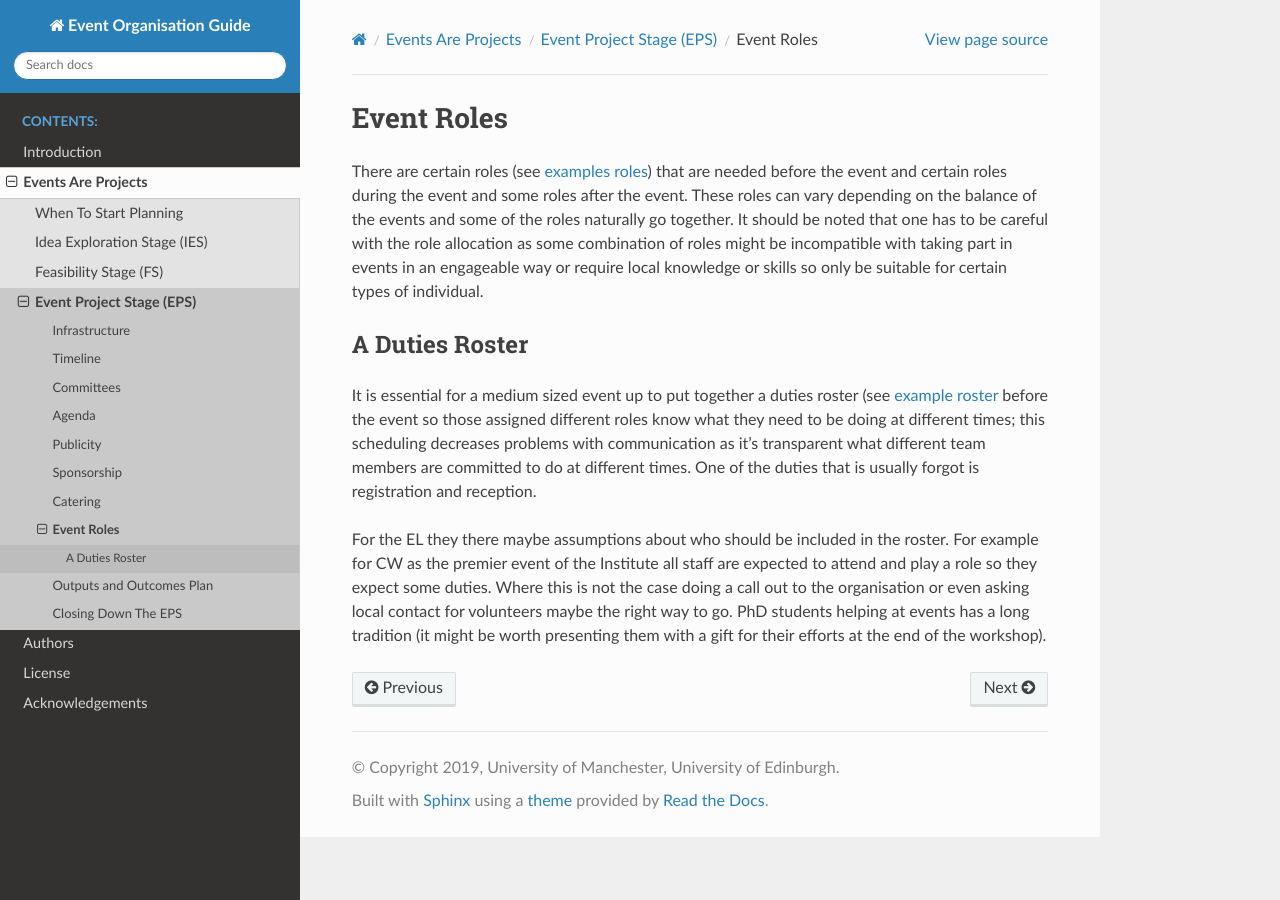
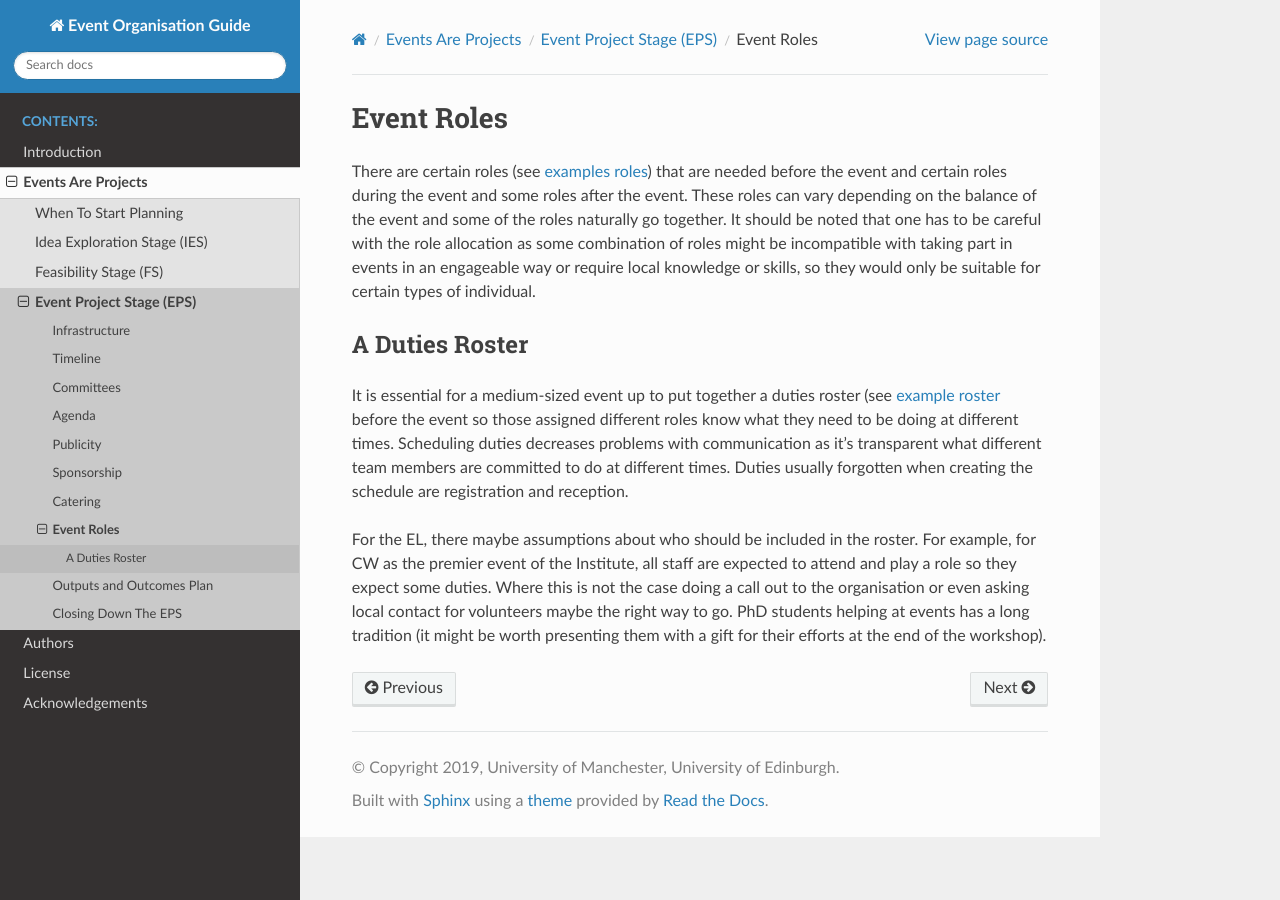
Before and after one commit to softwaresaved/event-organisation-guide, a Sphinx documentation site: the page built from docs/eog/eps-event-roles.rst, in a window 1280 px wide. Built offline with Sphinx 7.4.7 and the Read the Docs theme 2.0.0, drawn with Linux system fonts in a browser that asks for light colours.

Commit message:
Update eps-event-roles.rst

```diff
--- a/docs/eog/eps-event-roles.rst
+++ b/docs/eog/eps-event-roles.rst
@@ -6,21 +6,21 @@ Event Roles
 There are certain roles
 (see `examples roles <https://docs.google.com/document/d/1fB8Vmsim3SjTc8XKOb47ewxv9ielplWxxSC0vm6EOYo/edit>`_)
 that are needed before the event and certain roles during the event and some roles after the event. These roles can vary
-depending on the balance of the events and some of the roles naturally go together. It should be noted that one has to
+depending on the balance of the event and some of the roles naturally go together. It should be noted that one has to
 be careful with the role allocation as some combination of roles might be incompatible with taking part in events in an
-engageable way or require local knowledge or skills so only be suitable for certain types of individual.
+engageable way or require local knowledge or skills, so they would only be suitable for certain types of individual.
 
 A Duties Roster
 ***************
 
-It is essential for a medium sized event up to put together a duties roster
+It is essential for a medium-sized event up to put together a duties roster
 (see `example roster <https://docs.google.com/document/d/1DLPmYIAJRo35xdereg5XxFa-mbIwI3aNDsr-y3Im6no/edit#>`_
-before the event so those assigned different roles know what they need to be doing at different times; this scheduling
+before the event so those assigned different roles know what they need to be doing at different times. Scheduling duties
 decreases problems with communication as it’s transparent what different team members are committed to do at different
-times. One of the duties that is usually forgot is registration and reception.
+times. Duties usually forgotten when creating the schedule are registration and reception.
 
-For the EL they there maybe assumptions about who should be included in the roster. For example for CW as the premier
-event of the Institute all staff are expected to attend and play a role so they expect some duties. Where this is not
+For the EL, there maybe assumptions about who should be included in the roster. For example, for CW as the premier
+event of the Institute, all staff are expected to attend and play a role so they expect some duties. Where this is not
 the case doing a call out to the organisation or even asking local contact for volunteers maybe the right way to go.
 PhD students helping at events has a long tradition (it might be worth presenting them with a gift for their efforts at
 the end of the workshop).
```
